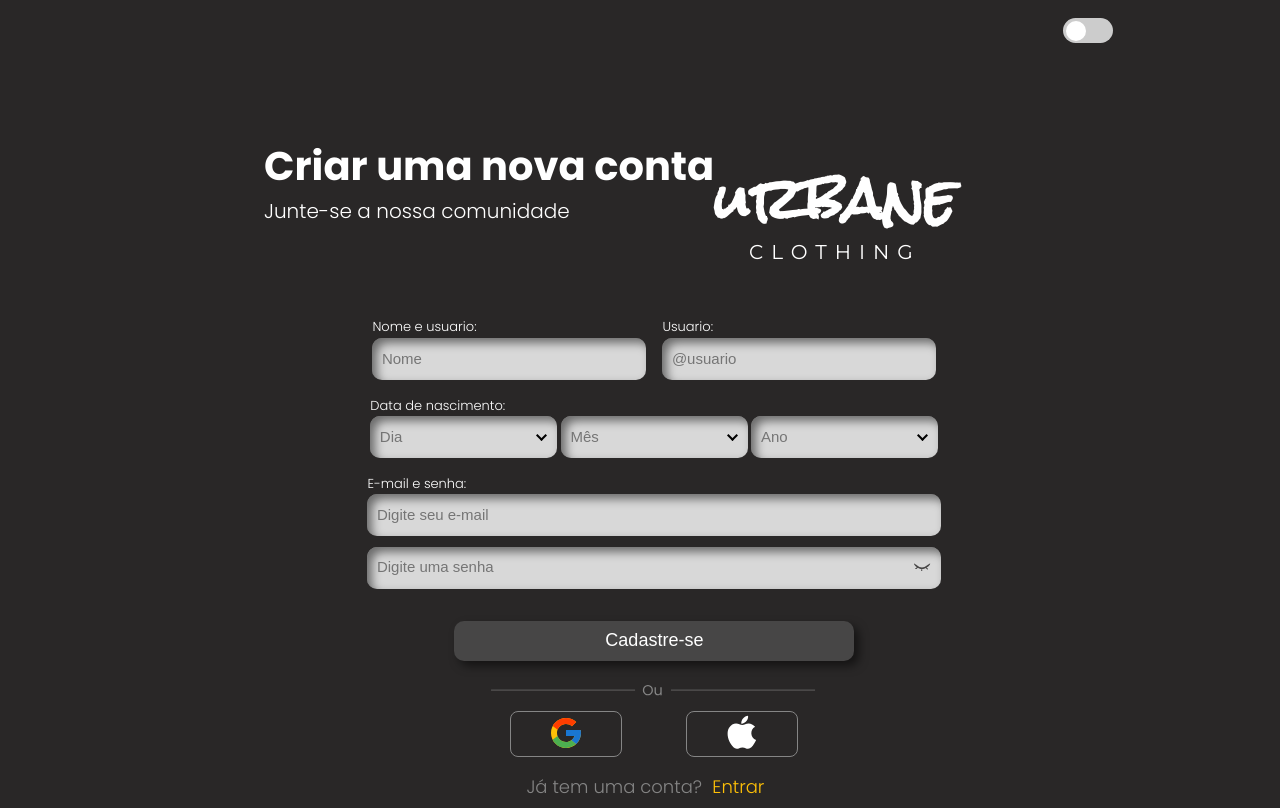
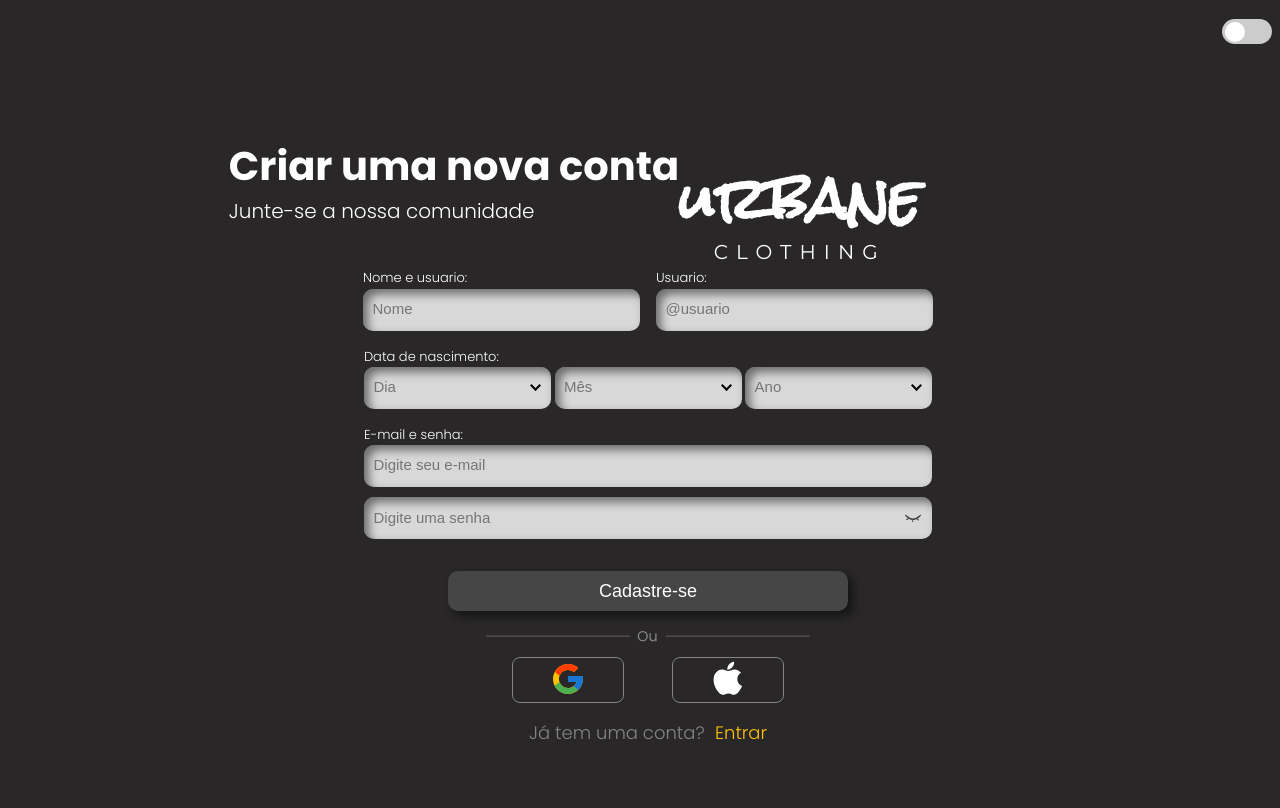
Before and after one commit to Victor-Oliv/Urbane, a PHP site: page /html/cadastro.html in a window 1280 px wide. After the commit the page ends 740 px from the top, so only its background shows below. Run offline with PHP 8.4, Linux system fonts and the light colour scheme.

Commit message:
ajustes de responsividade

```diff
--- a/Style/cadastro.css
+++ b/Style/cadastro.css
@@ -48,6 +48,7 @@
 
 .banner__descricao {
   display: block;
+  padding: 0 0 1rem 0.6rem;
 }
 
 .banner__titulo {
@@ -68,7 +69,8 @@
 .formulario {
   display: flex;
   flex-direction: column;
-  padding: 1.1em 0 0 0.8em;
+  justify-content: center;
+  align-items: center;
   gap: 0.7em;
 }
 
@@ -89,7 +91,7 @@
 
 .nomeEsobrenome-cadastro {
   background-color: var(--branco-gelo);
-  width: 180px;
+  width: 178px;
   height: 40px;
   border-radius: 10px;
   border: none;
@@ -151,7 +153,7 @@
 
 .botao__cadastrar {
   display: flex;
-  padding: 1em 0 0.3em 3em;
+  padding-top: 1em;
 }
 
 .formulario__botao-cadastrar {
@@ -177,14 +179,12 @@
 
 .barra-cadastro {
   transform: scale(0.8);
-  padding-right: 1.8em;
 }
 
 .cadastro__alternativo {
   display: flex;
   justify-content: center;
-  gap: 4em;
-  margin-right: 2em;
+  gap: 3em;
 }
 
 .cadastro__entrar-texto {
@@ -192,7 +192,6 @@
   font-size: 14px;
   color: var(--cinza-claro);
   text-align: center;
-  padding-right: 2em;
 }
 
 .cadastro__link-entrar {
@@ -213,17 +212,18 @@
   .principal__banner-cadastro {
     display: flex;
     flex-direction: row;
-    margin: 0 19%;
   }
 
   .banner__descricao {
     display: block;
+    padding-left: 7em;
   }
 
   .banner-logo {
     display: flex;
     flex-direction: column;
     align-items: center;
+    padding-right: 7em;
   }
 
   .logo__titulo {
@@ -240,8 +240,8 @@
   .botao__ligth {
     display: flex;
     position: absolute;
-    margin-top: 45px;
-    padding-left: 55em;
+    top: 0.7rem;
+    right: 1rem;
   }
 
   .banner__titulo {
@@ -257,11 +257,10 @@
     justify-content: center;
     align-items: center;
     gap: 1em;
-    margin-top: 2em;
   }
 
   .nomeEsobrenome-cadastro {
-    width: 270px;
+    width: 273px;
   }
 
   .data__nascimento {
@@ -269,11 +268,7 @@
   }
 
   .formulario__emailEsenha {
-    width: 570px;
-  }
-
-  .botao__cadastrar {
-    margin-right: 3em;
+    width: 564px;
   }
 
   .formulario__botao-cadastrar {
@@ -283,11 +278,6 @@
 
   .barra-cadastro {
     transform: scale(1.2);
-    margin-left: 2em;
-  }
-
-  .cadastro__alternativo {
-    margin-left: 2em;
   }
 
   .cadastro__entrar-texto,
@@ -295,8 +285,93 @@
     font-size: 18px;
   }
 
-  .cadastro__entrar-texto {
-    padding-right: 1em;
+  .cadastro__link-entrar {
+    padding-left: 0.3em;
+  }
+}
+
+@media (min-width: 1024px){
+  .logo,
+  .logo__texto-dois,
+  .formulario__descricao,
+  .logo__img-cadastro-desktop-descricao {
+    display: none;
+  }
+
+  .principal__banner-cadastro {
+    display: flex;
+    flex-direction: row;
+  }
+
+  .banner__descricao {
+    display: block;
+    padding-left: 13em;
+  }
+
+  .banner-logo {
+    display: flex;
+    flex-direction: column;
+    align-items: center;
+    padding-right: 13em;
+  }
+
+  .logo__titulo {
+    font-family: var(--fonte-terciaria);
+    font-size: 55px;
+  }
+  .logo__texto {
+    font-family: var(--fonte-secundaria);
+    font-size: 20px;
+    letter-spacing: 8px;
+    margin-top: -70px;
+  }
+
+  .botao__ligth {
+    display: flex;
+    position: absolute;
+    top: 0.7rem;
+    right: 1rem;
+  }
+
+  .banner__titulo {
+    font-size: 40px;
+  }
+
+  .banner__texto {
+    font-size: 20px;
+  }
+
+  .formulario {
+    display: flex;
+    justify-content: center;
+    align-items: center;
+    gap: 1em;
+  }
+
+  .nomeEsobrenome-cadastro {
+    width: 273px;
+  }
+
+  .data__nascimento {
+    width: 183px;
+  }
+
+  .formulario__emailEsenha {
+    width: 564px;
+  }
+
+  .formulario__botao-cadastrar {
+    width: 400px;
+    font-size: 18px;
+  }
+
+  .barra-cadastro {
+    transform: scale(1.2);
+  }
+
+  .cadastro__entrar-texto,
+  .cadastro__link-entrar {
+    font-size: 18px;
   }
 
   .cadastro__link-entrar {
```
Also changed, not shown: other parts of Style/cadastro.css (+99 -1 lines).
